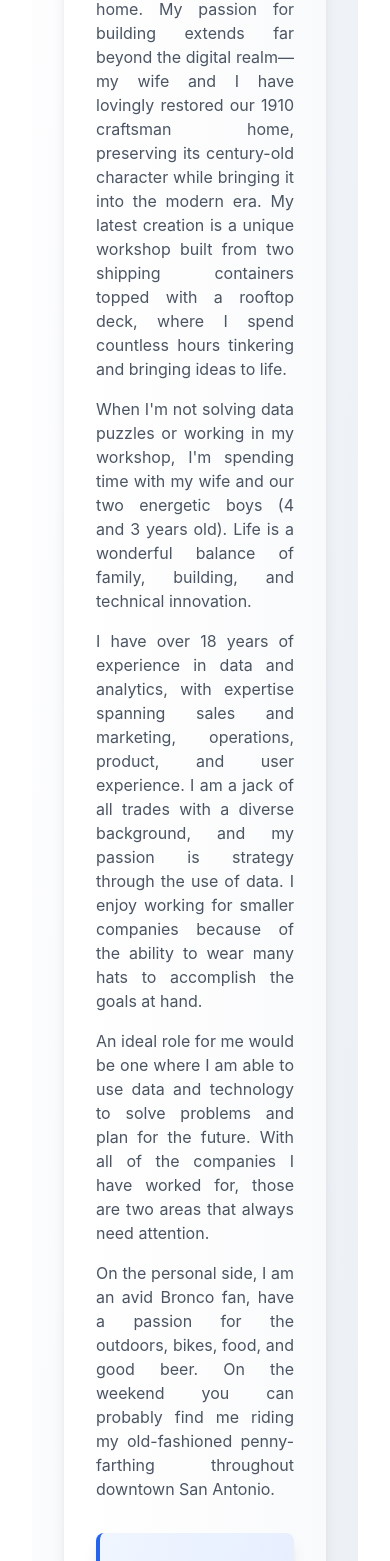
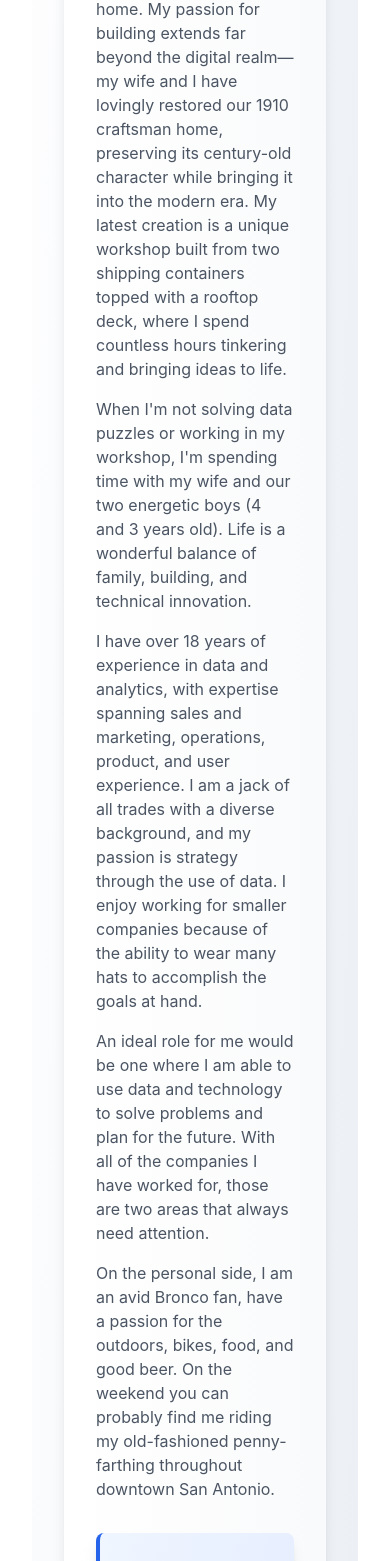
Before and after one commit to markadoucette/markdoucette-web, a React (Vite) app: page / in a window 390 px wide. Shown: the part 1351-2912 px from the top of the page. Built offline with nearby package versions, Linux system fonts and the light colour scheme.

Commit message:
adjusting text

```diff
--- a/src/pages/AboutMe.tsx
+++ b/src/pages/AboutMe.tsx
@@ -81,22 +81,22 @@
           <div className="grid md:grid-cols-3 gap-8 items-start">
             <div className="md:col-span-2 space-y-4">
               <h2 className="text-3xl font-bold text-gray-900 mb-6">About Me</h2>
-              <p className="text-gray-600 mb-4 text-justify">
+              <p className="text-gray-600 mb-4 text-left md:text-justify">
                 A Denver native, I found my way to San Antonio in 2011 when I joined Rackspace, and this historic city has become home. My passion for building extends far beyond the digital realm—my wife and I have lovingly restored our 1910 craftsman home, preserving its century-old character while bringing it into the modern era. My latest creation is a unique workshop built from two shipping containers topped with a rooftop deck, where I spend countless hours tinkering and bringing ideas to life.
               </p>
-              <p className="text-gray-600 mb-4 text-justify">
+              <p className="text-gray-600 mb-4 text-left md:text-justify">
                 When I'm not solving data puzzles or working in my workshop, I'm spending time with my wife and our two energetic boys (4 and 3 years old). Life is a wonderful balance of family, building, and technical innovation.
               </p>
-              <p className="text-gray-600 mb-4 text-justify">
+              <p className="text-gray-600 mb-4 text-left md:text-justify">
                 I have over 18 years of experience in data and analytics, with expertise spanning sales and marketing, operations, product, and user experience.
                 I am a jack of all trades with a diverse background, and my passion is strategy through the use of data.
                 I enjoy working for smaller companies because of the ability to wear many hats to accomplish the goals at hand.
               </p>
-              <p className="text-gray-600 mb-4 text-justify">
+              <p className="text-gray-600 mb-4 text-left md:text-justify">
                 An ideal role for me would be one where I am able to use data and technology to solve problems and plan for the future.
                 With all of the companies I have worked for, those are two areas that always need attention.
               </p>
-              <p className="text-gray-600 text-justify">
+              <p className="text-gray-600 mb-4 text-left md:text-justify">
                 On the personal side, I am an avid Bronco fan, have a passion for the outdoors, bikes, food, and good beer.
                 On the weekend you can probably find me riding my old-fashioned penny-farthing throughout downtown San Antonio.
               </p>
```
